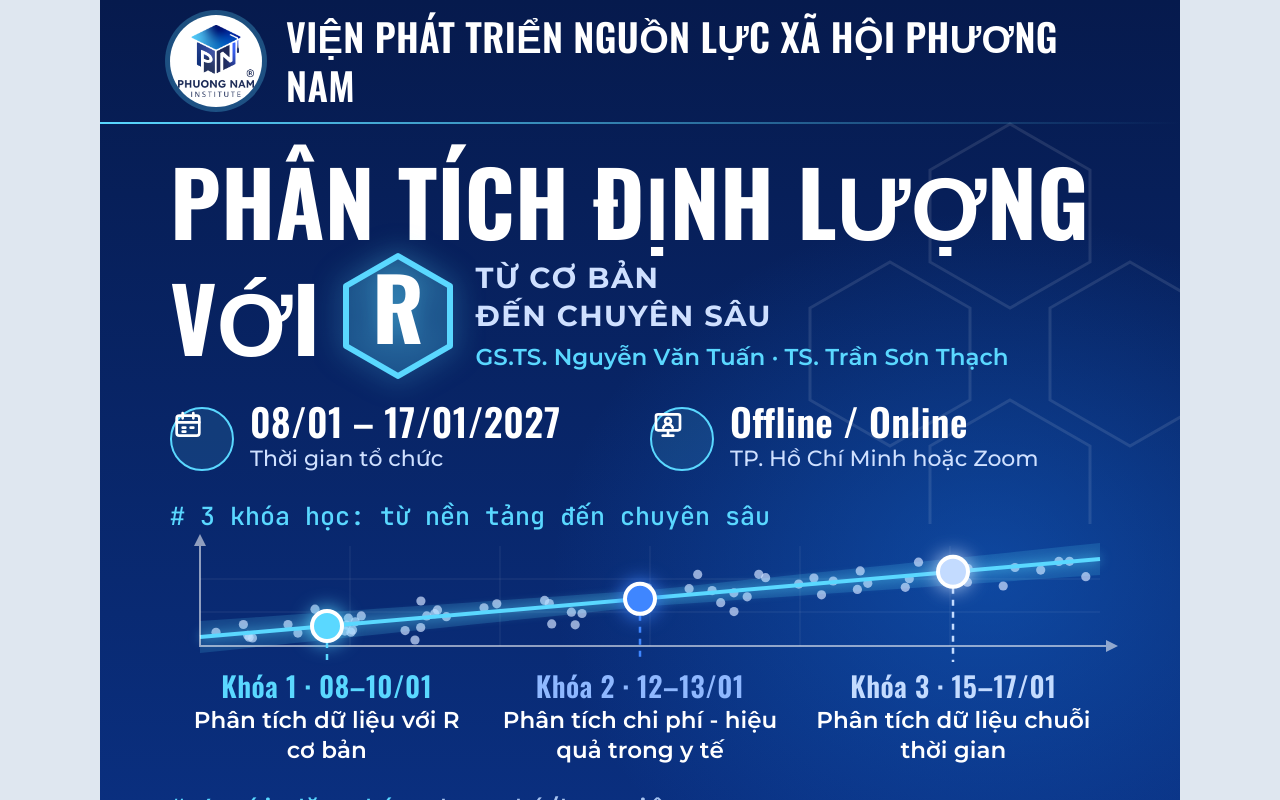
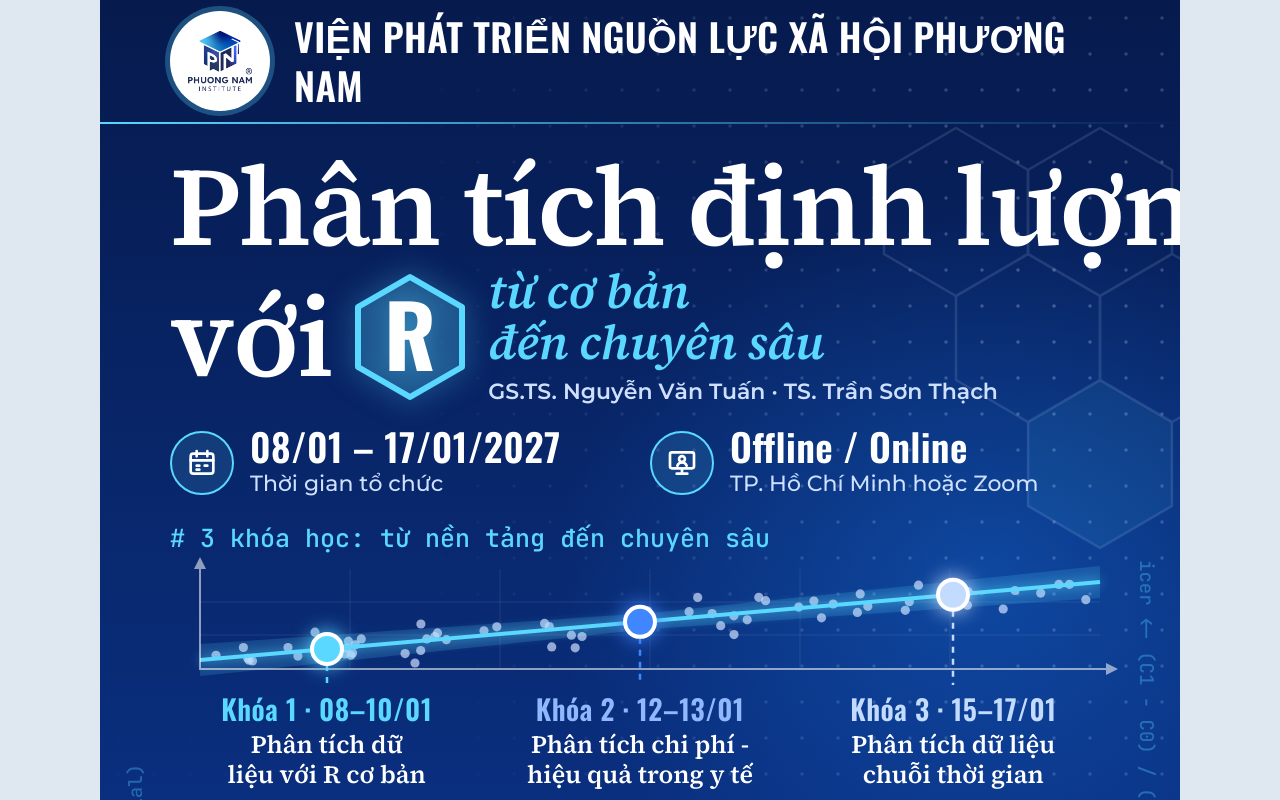
Before and after one commit to thaingocthienlong/landing-page-01.27, a plain HTML site: page media/poster/ads/story-khoa-goi-uu-dai.html in a window 1280 px wide. Shown: the top 800 px of the page. Drawn offline with nearby package versions, Linux system fonts and the light colour scheme.

Commit message:
Refine Story poster type, icons, logo and background
Client review of the Story poster listed five issues: the logo looked
clipped, the R sat high in its hex, the type needed more variety and
the flowing feel of the landing page, the fact icons were off-centre,
and the background was still plain.

- Logo: 64 px inside the 100 px white badge so the whole lockup
  clears the circle.
- R: baseline set from Oswald's real cap height (68 px at 86 px), so
  the letter is centred in the hex.
- Type: title in Source Serif 4 like the landing-page hero, with
  "từ cơ bản / đến chuyên sâu" in serif italic cyan; course names in
  serif with balanced wrapping. Oswald stays for numbers, dates and
  labels, Montserrat for body, JetBrains Mono for R comments.
- Icons: ".fact span" was also matching the icon ring and overriding
  its grid centring; the label rule is now ".fact div span".
- Background: graph-paper dot grid fading from two corners, a
  honeycomb of R-package-style hexes, and two vertical lines of R
  code in the side margins using only functions and packages named
  in the course outlines.
- .impeccable/config.json: file-scoped ignore for the tight leading
  of the two-line italic display phrase.

Co-Authored-By: Claude Opus 5.5 <noreply@anthropic.com>

```diff
--- a/media/poster/ads/story-khoa-goi-uu-dai.html
+++ b/media/poster/ads/story-khoa-goi-uu-dai.html
@@ -4,7 +4,7 @@
 <meta charset="utf-8">
 <title>Story · Khóa học, gói, học phí, ưu đãi · Phân tích định lượng với R</title>
 <link rel="preconnect" href="https://fonts.googleapis.com">
-<link href="https://fonts.googleapis.com/css2?family=JetBrains+Mono:wght@500;600&family=Montserrat:wght@500;600;700&family=Oswald:wght@500;600;700&display=swap" rel="stylesheet">
+<link href="https://fonts.googleapis.com/css2?family=JetBrains+Mono:wght@500;600&family=Montserrat:wght@500;600;700&family=Oswald:wght@500;600;700&family=Source+Serif+4:ital,opsz,wght@0,8..60,600;1,8..60,600&display=swap" rel="stylesheet">
 <style>
   /*
     Concept: every block of information is drawn as a chart the courses teach, on one "data lab" canvas.
@@ -21,6 +21,7 @@
     --display: "Oswald", "Arial Narrow", sans-serif;
     --text: "Montserrat", "Segoe UI", sans-serif;
     --code: "JetBrains Mono", Consolas, monospace;
+    --serif: "Source Serif 4", Georgia, Cambria, serif;
     --day: 56px;
     --lead: 116px; /* label column + gap: bars and discount text start here */
   }
@@ -36,46 +37,46 @@
     font-family: var(--text); font-variant-numeric: lining-nums tabular-nums;
     display: flex; flex-direction: column;
   }
-  .hexes { position: absolute; right: -40px; top: 104px; width: 420px; height: 420px; opacity: 0.1; }
+  .bgfx { position: absolute; inset: 0; width: 1080px; height: 1920px; }
   .ad > * { position: relative; }
-  .ad > .hexes { position: absolute; }
+  .ad > .bgfx { position: absolute; }
   .wrap { width: 940px; margin: 0 auto; }
 
   /* Header, as on the approved posters, on the same canvas */
   .top { flex: none; height: 124px; display: flex; align-items: center; gap: 24px; padding: 0 70px;
          border-bottom: 2px solid transparent; border-image: linear-gradient(90deg, var(--k1), rgba(90, 216, 255, 0)) 1; }
-  .badge { flex: none; width: 92px; height: 92px; border-radius: 50%; background: #fff; display: grid; place-items: center; box-shadow: 0 0 0 5px rgba(90, 216, 255, 0.28); }
-  .badge img { width: 76px; }
+  .badge { flex: none; width: 100px; height: 100px; border-radius: 50%; background: #fff; display: grid; place-items: center; box-shadow: 0 0 0 5px rgba(90, 216, 255, 0.28); }
+  .badge img { width: 64px; }
   .top p { font: 600 38px/1.3 var(--display); text-transform: uppercase; letter-spacing: 0.01em; }
 
   .code { font: 500 25px/1.3 var(--code); color: var(--k1); }
   .code .dim { color: var(--soft); }
 
   /* Title lockup */
-  .title { margin-top: 28px; }
-  .title h1 { white-space: nowrap; font: 700 89px/1.08 var(--display); text-transform: uppercase; letter-spacing: 0.002em; }
-  .title .row2 { display: flex; align-items: center; gap: 22px; margin-top: 4px; }
-  .title .row2 b { font: 700 89px/1 var(--display); text-transform: uppercase; }
+  .title { margin-top: 24px; }
+  .title h1 { white-space: nowrap; font: 600 112px/1.04 var(--serif); letter-spacing: -0.02em; }
+  .title .row2 { display: flex; align-items: center; gap: 22px; margin-top: 2px; }
+  .title .row2 b { font: 600 112px/1 var(--serif); letter-spacing: -0.02em; }
   .hex { flex: none; width: 112px; height: 128px; filter: drop-shadow(0 0 14px rgba(90, 216, 255, 0.55)); }
-  .title .row2 span { font: 700 29px/1.3 var(--text); text-transform: uppercase; letter-spacing: 0.05em; color: var(--tint); }
-  .title .row2 span em { display: block; margin-top: 8px; font: 600 23px/1.3 var(--text); text-transform: none; letter-spacing: 0; font-style: normal; color: var(--k1); }
+  .title .row2 span { font: italic 600 48px/1.06 var(--serif); color: var(--k1); }
+  .title .row2 span em { display: block; margin-top: 10px; font: 600 22px/1.3 var(--text); font-style: normal; color: var(--tint); }
 
   /* Facts */
-  .facts { margin-top: 22px; display: grid; grid-template-columns: 1fr 1fr; gap: 20px; }
+  .facts { margin-top: 20px; display: grid; grid-template-columns: 1fr 1fr; gap: 20px; }
   .fact { display: flex; align-items: center; gap: 16px; }
   .ring { flex: none; width: 64px; height: 64px; border-radius: 50%; border: 2px solid var(--k1); background: rgba(90, 216, 255, 0.12); display: grid; place-items: center; }
   .ring svg { width: 32px; height: 32px; }
   .fact b { display: block; font: 600 38px/1.05 var(--display); letter-spacing: 0.01em; }
-  .fact span { display: block; font: 500 22px/1.3 var(--text); color: var(--tint); margin-top: 3px; }
+  .fact div span { display: block; font: 500 22px/1.3 var(--text); color: var(--tint); margin-top: 3px; }
 
-  .sec { margin-top: 26px; }
+  .sec { margin-top: 24px; }
 
   /* Chart 1: route of the 3 courses */
   .route svg { display: block; width: 940px; height: 124px; margin-top: 6px; overflow: visible; }
   .route .cols { display: grid; grid-template-columns: repeat(3, 1fr); margin-top: 8px; }
   .route .cols div { text-align: center; padding: 0 10px; }
   .route .cols b { display: block; font: 600 28px/1.15 var(--display); letter-spacing: 0.02em; }
-  .route .cols span { display: block; margin-top: 4px; font: 600 23px/1.3 var(--text); }
+  .route .cols span { display: block; margin-top: 4px; font: 600 25px/1.22 var(--serif); text-wrap: balance; }
   .c1 { color: var(--k1); } .c2 { color: var(--k2-text); } .c3 { color: var(--k3); }
 
   /* Chart 2: packages as stacked bars, segment = course, length = days */
@@ -108,10 +109,10 @@
   .n15::after { content: ""; position: absolute; inset: -9px; border-radius: 50%; border: 3px dashed var(--k1); }
   .deals p { font: 600 25px/1.3 var(--text); }
   .deals p em { font-style: normal; color: var(--k1); }
-  .deals p small { display: block; margin-top: 3px; font: 500 22px/1.3 var(--text); color: var(--tint); }
+  .deals p small { display: block; margin-top: 3px; font: 500 22px/1.3 var(--text); color: var(--tint); text-wrap: pretty; }
 
   /* Closing block: time axis with a break on the left, registration QR on the right */
-  .end { margin-top: 28px; display: grid; grid-template-columns: 1fr 272px; column-gap: 28px; align-items: center; }
+  .end { margin-top: 24px; display: grid; grid-template-columns: 1fr 272px; column-gap: 28px; align-items: center; }
   .time { position: relative; height: 136px; }
   .time .line { position: absolute; left: 0; right: 0; top: 74px; height: 3px; background: linear-gradient(90deg, var(--k1), var(--k3)); }
   .time .brk { position: absolute; top: 60px; width: 30px; height: 30px; left: 452px; background: #0b3a95; }
@@ -142,11 +143,29 @@
 <body>
 <article class="ad" id="ad" data-size="1080x1920">
 
-  <svg class="hexes" viewBox="0 0 420 420" aria-hidden="true" fill="none" stroke="#fff" stroke-width="3">
-    <polygon points="210,20 290,66 290,158 210,204 130,158 130,66"/>
-    <polygon points="330,158 410,204 410,296 330,342 250,296 250,204"/>
-    <polygon points="90,158 170,204 170,296 90,342 10,296 10,204"/>
-    <polygon points="210,296 290,342 290,434 210,480 130,434 130,342"/>
+  <svg class="bgfx" viewBox="0 0 1080 1920" aria-hidden="true">
+    <defs>
+      <pattern id="dots" width="36" height="36" patternUnits="userSpaceOnUse"><circle cx="18" cy="18" r="1.7" fill="#cfe0ff"/></pattern>
+      <radialGradient id="fadeA" cx="0.88" cy="0.16" r="0.62"><stop offset="0" stop-color="#fff"/><stop offset="1" stop-color="#fff" stop-opacity="0"/></radialGradient>
+      <radialGradient id="fadeB" cx="0.06" cy="0.86" r="0.5"><stop offset="0" stop-color="#fff"/><stop offset="1" stop-color="#fff" stop-opacity="0"/></radialGradient>
+      <mask id="dotmask"><rect width="1080" height="1920" fill="url(#fadeA)"/><rect width="1080" height="1920" fill="url(#fadeB)"/></mask>
+    </defs>
+    <!-- graph-paper dots: the poster is a plotting canvas -->
+    <rect width="1080" height="1920" fill="url(#dots)" mask="url(#dotmask)" opacity=".3"/>
+    <!-- honeycomb of R package stickers -->
+    <g fill="none" stroke="#cfe0ff" stroke-width="2.5" opacity=".13">
+      <polygon points="1000,128 1072,170 1072,254 1000,296 928,254 928,170"/>
+      <polygon points="1072,254 1144,296 1144,380 1072,422 1000,380 1000,296"/>
+      <polygon points="928,254 1000,296 1000,380 928,422 856,380 856,296"/>
+      <polygon points="1000,380 1072,422 1072,506 1000,548 928,506 928,422"/>
+      <polygon points="856,128 928,170 928,254 856,296 784,254 784,170"/>
+    </g>
+    <polygon points="1000,380 1072,422 1072,506 1000,548 928,506 928,422" fill="#5ad8ff" opacity=".07"/>
+    <!-- R code from the course outlines, running along both side margins -->
+    <g font-family="JetBrains Mono, monospace" font-size="19" font-weight="500" fill="#5ad8ff" opacity=".34">
+      <text transform="translate(42 1790) rotate(-90)">library(ggplot2)   t.test(y ~ nhom)   chisq.test(bang)   lm(y ~ x)   glm(y ~ x, family = binomial)</text>
+      <text transform="translate(1040 560) rotate(90)">icer &lt;- (C1 - C0) / (E1 - E0)   library(forecast)   fit &lt;- auto.arima(y)   forecast(fit, h = 12)</text>
+    </g>
   </svg>
 
   <header class="top">
@@ -160,9 +179,9 @@
       <b>với</b>
       <svg class="hex" viewBox="0 0 112 128" aria-label="R">
         <polygon points="56,4 108,34 108,94 56,124 4,94 4,34" fill="rgba(90,216,255,0.16)" stroke="#5ad8ff" stroke-width="6" stroke-linejoin="round"/>
-        <text x="56" y="92" text-anchor="middle" fill="#fff" font-family="Oswald, sans-serif" font-weight="700" font-size="86">R</text>
+        <text x="56" y="98" text-anchor="middle" fill="#fff" font-family="Oswald, sans-serif" font-weight="700" font-size="86">R</text>
       </svg>
-      <span>Từ cơ bản<br>đến chuyên sâu<em>GS.TS. Nguyễn Văn Tuấn · TS. Trần Sơn Thạch</em></span>
+      <span>từ cơ bản<br>đến chuyên sâu<em>GS.TS. Nguyễn Văn Tuấn · TS. Trần Sơn Thạch</em></span>
     </div>
   </section>
 
```
Also changed, not shown: .impeccable/config.json, media/poster/export/story-khoa-goi-uu-dai.png, 1 other file.
